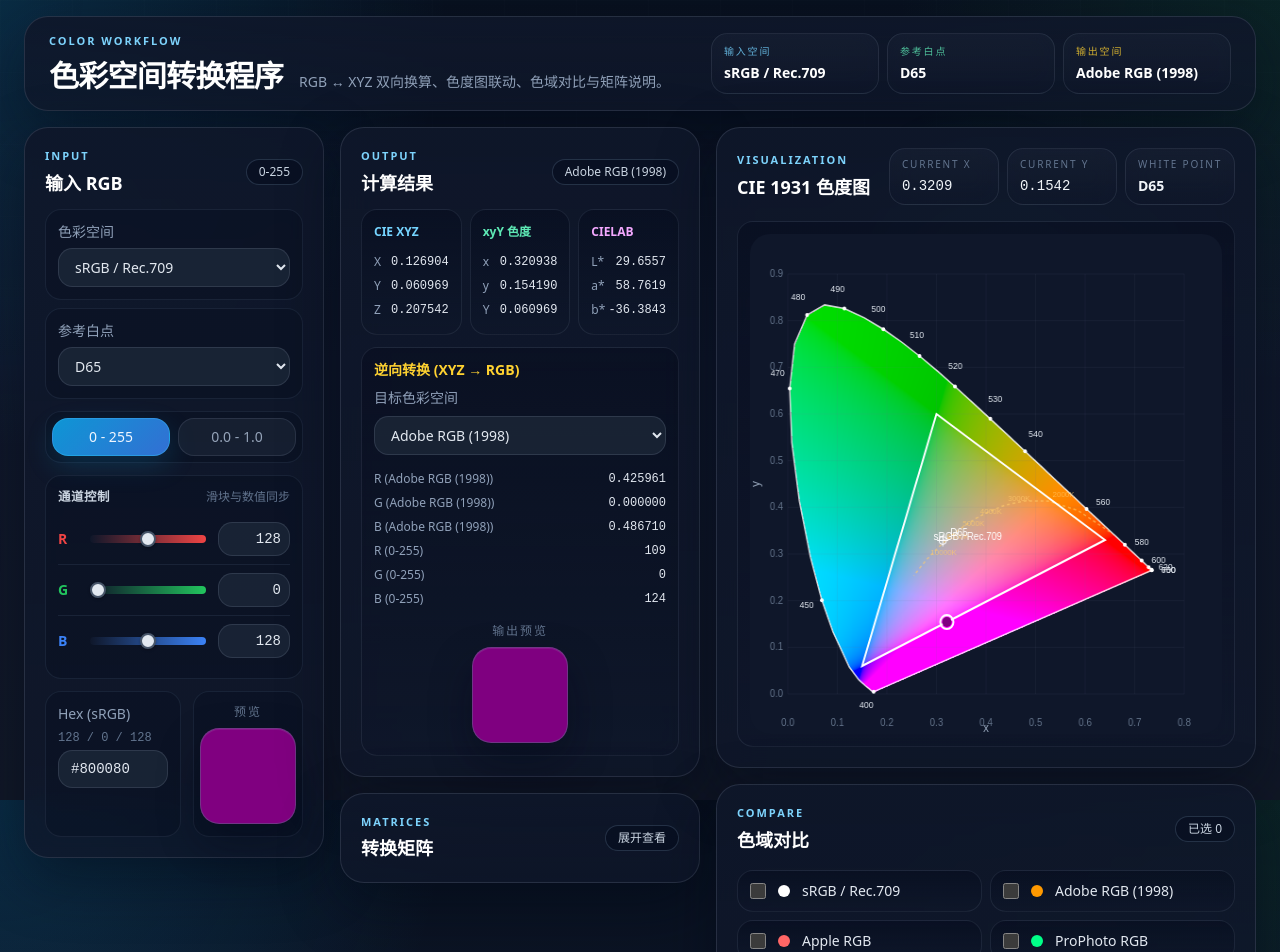
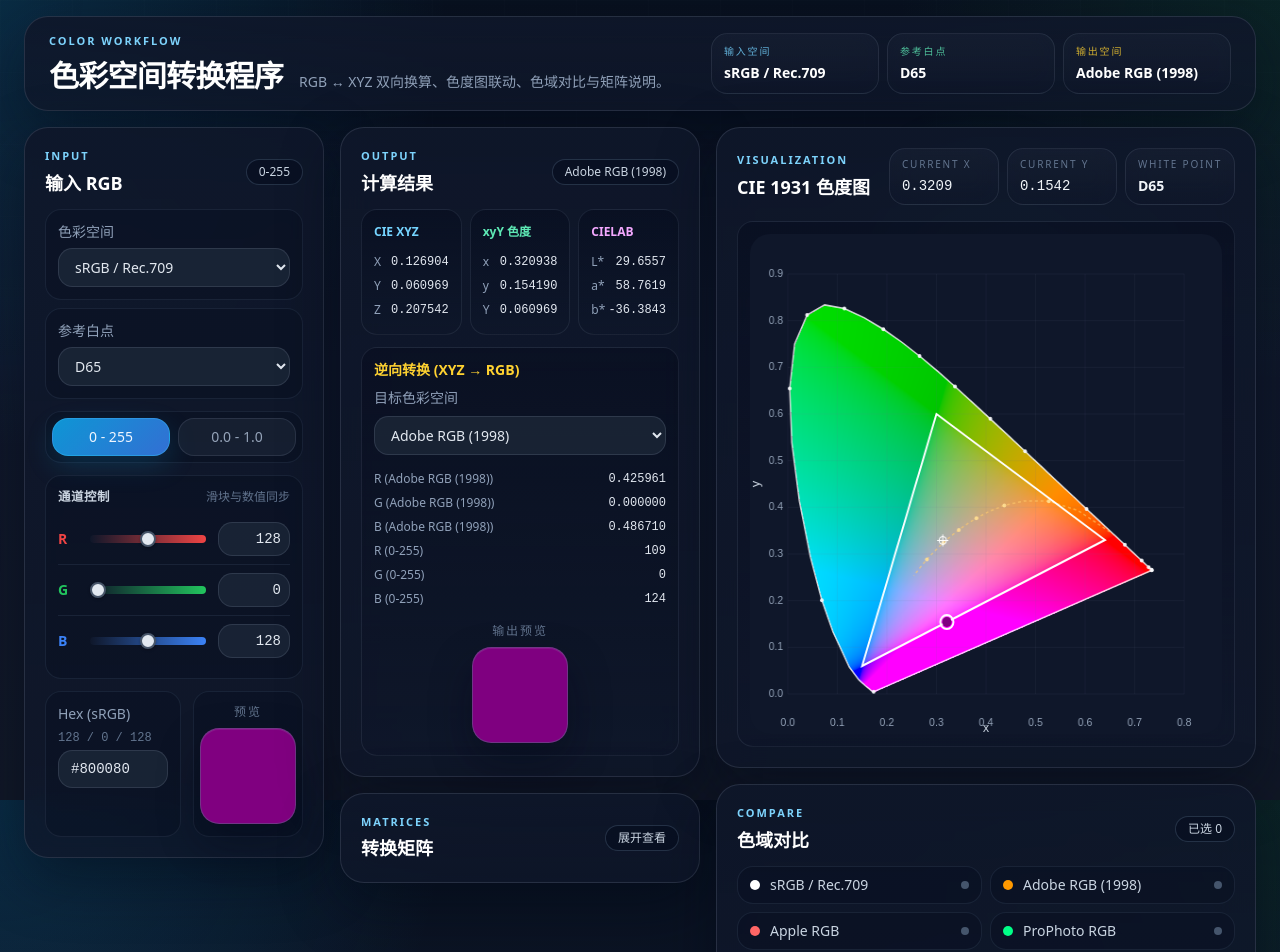
Before and after one commit to JHBOY-ha/color-space-transform, a Next.js app: page / in a window 1280 px wide. Shown: the top 952 px of the page. Built offline with nearby package versions, Linux system fonts and the light colour scheme.

Commit message:
Improve CIE diagram interactivity and gamut toggles

```diff
--- a/src/components/CIEDiagram.tsx
+++ b/src/components/CIEDiagram.tsx
@@ -1,6 +1,6 @@
 "use client";
 
-import { useRef, useEffect, useCallback } from "react";
+import { useRef, useEffect, useCallback, useState } from "react";
 import { SPECTRAL_LOCUS, PLANCKIAN_LOCUS, COLOR_SPACES, WHITE_POINTS, GAMUT_COLORS } from "@/lib/colorData";
 import { xyzToRgb, xyzToXyy } from "@/lib/colorConvert";
 import type { Vec3 } from "@/lib/matrix";
@@ -22,6 +22,7 @@ const X_MIN = 0;
 const X_MAX = 0.8;
 const Y_MIN = 0;
 const Y_MAX = 0.9;
+const CCT_LABELS = [2000, 3000, 4000, 5000, 6500, 10000];
 
 function chromToCanvas(cx: number, cy: number): [number, number] {
   const px = MARGIN + ((cx - X_MIN) / (X_MAX - X_MIN)) * PLOT_SIZE;
@@ -95,6 +96,12 @@ function generateBackground(): HTMLCanvasElement {
 // Wavelength labels to show
 const WAVELENGTH_LABELS = [400, 450, 470, 480, 490, 500, 510, 520, 530, 540, 560, 580, 600, 620, 650, 700];
 
+function getDistanceSquared(ax: number, ay: number, bx: number, by: number): number {
+  const dx = ax - bx;
+  const dy = ay - by;
+  return dx * dx + dy * dy;
+}
+
 export default function CIEDiagram({
   currentXyz,
   srcSpace,
@@ -106,6 +113,12 @@ export default function CIEDiagram({
   const bgCacheRef = useRef<HTMLCanvasElement | null>(null);
   const isDraggingRef = useRef(false);
   const [currentX, currentY] = xyzToXyy(currentXyz[0], currentXyz[1], currentXyz[2]);
+  const [tooltip, setTooltip] = useState<{
+    x: number;
+    y: number;
+    title: string;
+    detail?: string;
+  } | null>(null);
 
   const drawOverlays = useCallback(
     (ctx: CanvasRenderingContext2D) => {
@@ -126,8 +139,8 @@ export default function CIEDiagram({
         ctx.stroke();
 
         // X axis label
-        ctx.fillStyle = "#64748b";
-        ctx.font = "10px sans-serif";
+        ctx.fillStyle = "#94a3b8";
+        ctx.font = "11px sans-serif";
         ctx.textAlign = "center";
         ctx.fillText(v.toFixed(1), px1, CANVAS_SIZE - 8);
       }
@@ -140,8 +153,8 @@ export default function CIEDiagram({
         ctx.stroke();
 
         // Y axis label
-        ctx.fillStyle = "#64748b";
-        ctx.font = "10px sans-serif";
+        ctx.fillStyle = "#94a3b8";
+        ctx.font = "11px sans-serif";
         ctx.textAlign = "right";
         ctx.fillText(v.toFixed(1), MARGIN - 5, py1 + 3);
       }
@@ -161,30 +174,13 @@ export default function CIEDiagram({
       ctx.lineTo(sx0, sy0);
       ctx.stroke();
 
-      // Draw wavelength labels
-      ctx.fillStyle = "#e2e8f0";
-      ctx.font = "9px sans-serif";
+      // Draw spectral reference dots
       for (const wl of WAVELENGTH_LABELS) {
         const entry = SPECTRAL_LOCUS.find(([w]) => w === wl);
         if (entry) {
           const [, cx, cy] = entry;
           const [px, py] = chromToCanvas(cx, cy);
-
-          // Offset label outside the curve
-          const centerX = 0.33;
-          const centerY = 0.33;
-          const dx = cx - centerX;
-          const dy = cy - centerY;
-          const dist = Math.sqrt(dx * dx + dy * dy);
-          const offsetX = (dx / dist) * 18;
-          const offsetY = (dy / dist) * 18;
-
-          ctx.fillStyle = "#e2e8f0";
-          ctx.textAlign = "center";
-          ctx.fillText(`${wl}`, px + offsetX, py - offsetY);
-
-          // Small dot on the curve
-          ctx.fillStyle = "#ffffff";
+          ctx.fillStyle = "rgba(248, 250, 252, 0.92)";
           ctx.beginPath();
           ctx.arc(px, py, 2, 0, Math.PI * 2);
           ctx.fill();
@@ -205,23 +201,21 @@ export default function CIEDiagram({
       }
       ctx.stroke();
       ctx.setLineDash([]);
-      // CCT labels on Planckian locus
-      const cctLabels = [2000, 3000, 4000, 5000, 6500, 10000];
-      ctx.fillStyle = "rgba(255, 200, 100, 0.7)";
-      ctx.font = "8px sans-serif";
-      for (const cct of cctLabels) {
+      for (const cct of CCT_LABELS) {
         const entry = PLANCKIAN_LOCUS.find(([t]) => t === cct);
         if (entry) {
           const [, pcx, pcy] = entry;
           const [ppx, ppy] = chromToCanvas(pcx, pcy);
-          ctx.textAlign = "left";
-          ctx.fillText(`${cct}K`, ppx + 4, ppy - 4);
+          ctx.fillStyle = "rgba(255, 220, 140, 0.92)";
+          ctx.beginPath();
+          ctx.arc(ppx, ppy, 2, 0, Math.PI * 2);
+          ctx.fill();
         }
       }
 
       // Axis labels
-      ctx.fillStyle = "#94a3b8";
-      ctx.font = "12px sans-serif";
+      ctx.fillStyle = "#cbd5e1";
+      ctx.font = "13px sans-serif";
       ctx.textAlign = "center";
       ctx.fillText("x", CANVAS_SIZE / 2, CANVAS_SIZE - 2);
       ctx.save();
@@ -263,13 +257,6 @@ export default function CIEDiagram({
           ctx.fill();
         }
 
-        // Label
-        ctx.fillStyle = color;
-        ctx.font = "10px sans-serif";
-        ctx.textAlign = "center";
-        const labelX = (rx + gx + bx) / 3;
-        const labelY = (ry + gy + by) / 3;
-        ctx.fillText(space.name, labelX, labelY);
       }
 
       // Draw white point
@@ -289,11 +276,6 @@ export default function CIEDiagram({
         ctx.beginPath();
         ctx.arc(wpx, wpy, 4, 0, Math.PI * 2);
         ctx.stroke();
-        // Label
-        ctx.fillStyle = "#ffffff";
-        ctx.font = "10px sans-serif";
-        ctx.textAlign = "left";
-        ctx.fillText(whitePoint, wpx + 8, wpy - 4);
       }
 
       // Draw current color point
@@ -337,7 +319,75 @@ export default function CIEDiagram({
     drawOverlays(ctx);
   }, [drawOverlays]);
 
-  const handlePointerEvent = useCallback(
+  const resolveTooltip = useCallback(
+    (px: number, py: number, cssX: number, cssY: number) => {
+      const spectralHitRadius = 10 * 10;
+      for (const wl of WAVELENGTH_LABELS) {
+        const entry = SPECTRAL_LOCUS.find(([w]) => w === wl);
+        if (!entry) continue;
+        const [, cx, cy] = entry;
+        const [tx, ty] = chromToCanvas(cx, cy);
+        if (getDistanceSquared(px, py, tx, ty) <= spectralHitRadius) {
+          setTooltip({
+            x: cssX,
+            y: cssY,
+            title: `${wl} nm`,
+            detail: `光谱轨迹 x=${cx.toFixed(4)} y=${cy.toFixed(4)}`,
+          });
+          return;
+        }
+      }
+
+      const cctHitRadius = 10 * 10;
+      for (const cct of CCT_LABELS) {
+        const entry = PLANCKIAN_LOCUS.find(([t]) => t === cct);
+        if (!entry) continue;
+        const [, cx, cy] = entry;
+        const [tx, ty] = chromToCanvas(cx, cy);
+        if (getDistanceSquared(px, py, tx, ty) <= cctHitRadius) {
+          setTooltip({
+            x: cssX,
+            y: cssY,
+            title: `${cct} K`,
+            detail: `黑体轨迹 x=${cx.toFixed(4)} y=${cy.toFixed(4)}`,
+          });
+          return;
+        }
+      }
+
+      const wp = WHITE_POINTS[whitePoint];
+      if (wp) {
+        const [tx, ty] = chromToCanvas(wp.x, wp.y);
+        if (getDistanceSquared(px, py, tx, ty) <= 11 * 11) {
+          setTooltip({
+            x: cssX,
+            y: cssY,
+            title: whitePoint,
+            detail: `参考白点 x=${wp.x.toFixed(4)} y=${wp.y.toFixed(4)}`,
+          });
+          return;
+        }
+      }
+
+      if (currentY > 0.001) {
+        const [tx, ty] = chromToCanvas(currentX, currentY);
+        if (getDistanceSquared(px, py, tx, ty) <= 11 * 11) {
+          setTooltip({
+            x: cssX,
+            y: cssY,
+            title: "当前颜色",
+            detail: `x=${currentX.toFixed(4)} y=${currentY.toFixed(4)}`,
+          });
+          return;
+        }
+      }
+
+      setTooltip(null);
+    },
+    [currentX, currentY, whitePoint]
+  );
+
+  const handlePlacementEvent = useCallback(
     (e: React.MouseEvent<HTMLCanvasElement>) => {
       if (!onChromaticityClick) return;
       const canvas = canvasRef.current;
@@ -355,6 +405,20 @@ export default function CIEDiagram({
       }
     },
     [onChromaticityClick]
+  );
+
+  const handleHoverMove = useCallback(
+    (e: React.MouseEvent<HTMLCanvasElement>) => {
+      const canvas = canvasRef.current;
+      if (!canvas) return;
+      const rect = canvas.getBoundingClientRect();
+      const scaleX = CANVAS_SIZE / rect.width;
+      const scaleY = CANVAS_SIZE / rect.height;
+      const px = (e.clientX - rect.left) * scaleX;
+      const py = (e.clientY - rect.top) * scaleY;
+      resolveTooltip(px, py, e.clientX - rect.left, e.clientY - rect.top);
+    },
+    [resolveTooltip]
   );
 
   return (
@@ -381,7 +445,7 @@ export default function CIEDiagram({
         </div>
       </div>
 
-      <div className="metric-card flex justify-center overflow-hidden rounded-[20px] p-2 sm:p-3">
+      <div className="metric-card relative flex justify-center overflow-hidden rounded-[20px] p-2 sm:p-3">
         <canvas
           ref={canvasRef}
           width={CANVAS_SIZE}
@@ -390,11 +454,12 @@ export default function CIEDiagram({
           className="max-w-full cursor-crosshair rounded-[20px]"
           onMouseDown={(e) => {
             isDraggingRef.current = true;
-            handlePointerEvent(e);
+            handlePlacementEvent(e);
           }}
           onMouseMove={(e) => {
+            handleHoverMove(e);
             if (isDraggingRef.current) {
-              handlePointerEvent(e);
+              handlePlacementEvent(e);
             }
           }}
           onMouseUp={() => {
@@ -402,8 +467,21 @@ export default function CIEDiagram({
           }}
           onMouseLeave={() => {
             isDraggingRef.current = false;
+            setTooltip(null);
           }}
         />
+        {tooltip && (
+          <div
+            className="pointer-events-none absolute z-10 max-w-[220px] rounded-xl border border-slate-600/70 bg-slate-950/92 px-3 py-2 text-xs shadow-xl"
+            style={{
+              left: Math.min(tooltip.x + 14, CANVAS_SIZE - 170),
+              top: Math.max(tooltip.y - 12, 10),
+            }}
+          >
+            <p className="font-semibold text-slate-100">{tooltip.title}</p>
+            {tooltip.detail && <p className="mt-1 text-slate-400">{tooltip.detail}</p>}
+          </div>
+        )}
       </div>
     </div>
   );
--- a/src/components/GamutComparison.tsx
+++ b/src/components/GamutComparison.tsx
@@ -23,24 +23,30 @@ export default function GamutComparison({
         </div>
       </div>
 
-      <div className="mt-4 grid gap-2 sm:grid-cols-2 xl:grid-cols-2">
+      <div className="mt-3 grid gap-2 sm:grid-cols-2">
         {Object.entries(COLOR_SPACES).map(([key, cs]) => (
-          <label
+          <button
             key={key}
-            className="metric-card flex cursor-pointer items-center gap-3 rounded-2xl px-3 py-2.5 text-sm text-slate-200 transition hover:border-sky-400/25 hover:bg-slate-900/70"
+            type="button"
+            aria-pressed={selectedGamuts.includes(key)}
+            onClick={() => onToggleGamut(key)}
+            className={`flex items-center gap-2.5 rounded-2xl border px-3 py-2 text-sm transition ${
+              selectedGamuts.includes(key)
+                ? "border-sky-400/35 bg-sky-400/10 text-white shadow-[inset_0_1px_0_rgba(255,255,255,0.03)]"
+                : "border-slate-800/80 bg-slate-950/22 text-slate-300 hover:border-sky-400/25 hover:bg-slate-900/70"
+            }`}
           >
-            <input
-              type="checkbox"
-              checked={selectedGamuts.includes(key)}
-              onChange={() => onToggleGamut(key)}
-              className="h-4 w-4 rounded border-slate-600 bg-slate-900/80"
-            />
             <span
-              className="h-3 w-3 flex-shrink-0 rounded-full"
+              className="h-2.5 w-2.5 flex-shrink-0 rounded-full"
               style={{ backgroundColor: GAMUT_COLORS[key] || "#888" }}
             />
-            <span className="truncate">{cs.name}</span>
-          </label>
+            <span className="truncate text-left">{cs.name}</span>
+            <span
+              className={`ml-auto h-2 w-2 rounded-full ${
+                selectedGamuts.includes(key) ? "bg-sky-300" : "bg-slate-600"
+              }`}
+            />
+          </button>
         ))}
       </div>
     </div>
```
